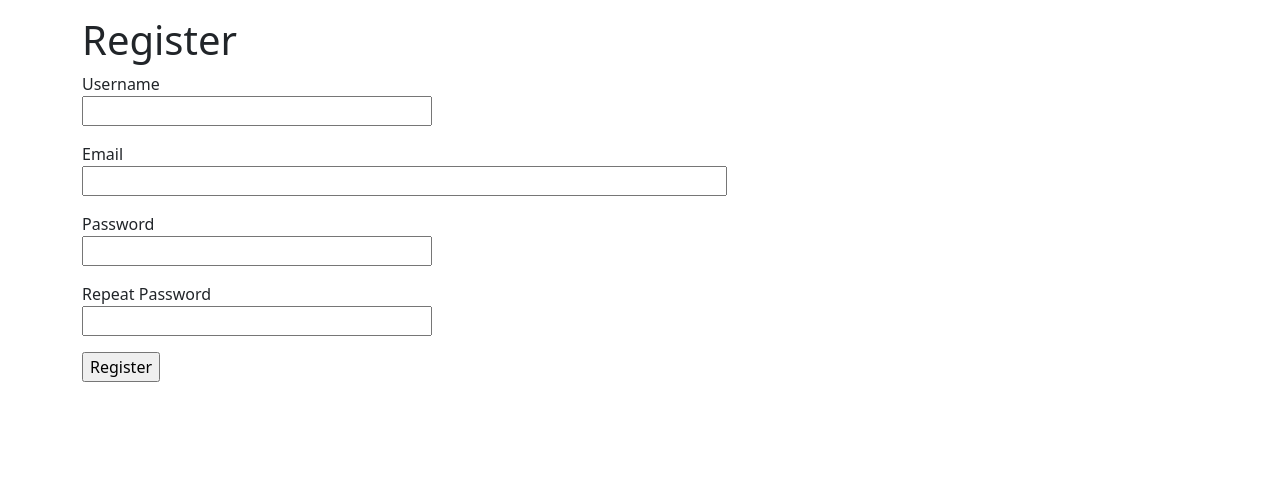
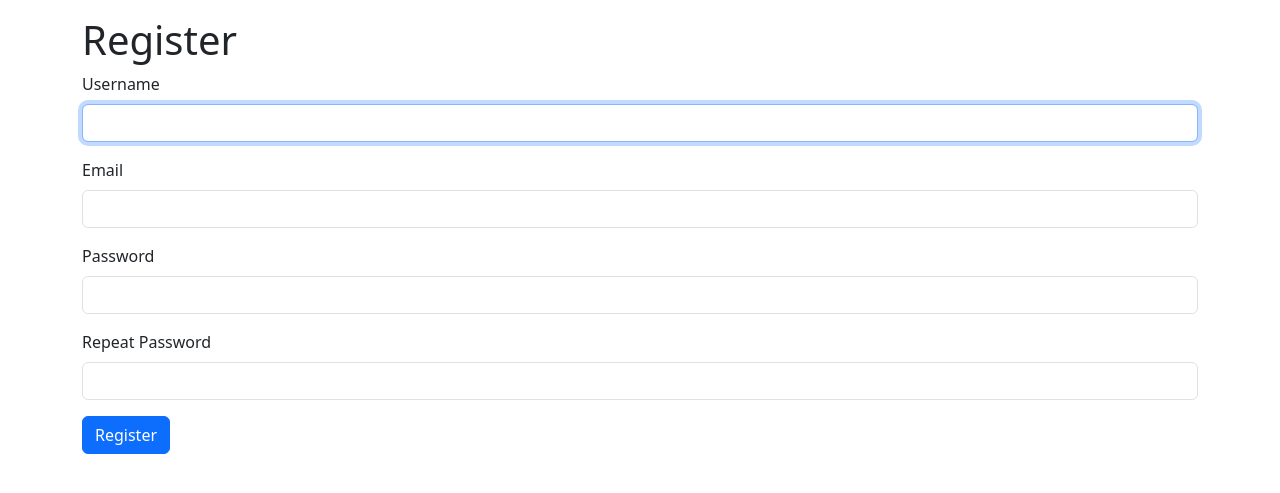
Before and after one commit to Sadnesh/flask_microblog, a Flask app: page /register in a window 1280 px wide. Shown: the part 56-549 px from the top of the page. Run offline with Flask 3, Linux system fonts and the light colour scheme; some libraries are stand-ins or nearby versions.

Commit message:
[add: quick form using bootstrap] [update: register, _post]

```diff
--- /dev/null
+++ b/app/templates/bootstrap_wtf.html
@@ -0,0 +1,82 @@
+{% macro form_field(field,autofocus) %}
+
+{%- if field.type == 'BooleanField' %}
+<div class="form-check mb-3">
+    {{ field(class='form-check-input') }}
+    {{ field.label(class='form-check-label') }}
+</div>
+
+{%- elif field.type == 'RadioField' %}
+{{ field.label(class='form-label') }}
+
+{%- for item in field %}
+<div class="form-check{% if loop.last %} mb-3{% endif %}">
+    {{ item(class='form-check-input') }}
+    {{ item.label(class='form-check-label') }}
+</div>
+{%- endfor %}
+
+{%- elif field.type == 'SelectField' %}
+{{ field.label(class='form-label') }}
+{{ field(class='form-select mb-3') }}
+
+{%- elif field.type == 'TextAreaField' %}
+<div class="mb-3">
+    {{ field.label(class='form-label') }}
+    {% if autofocus %}
+    {{ field(class='form-control' + ('is-valid' if field.errors else ''), autofocus=True) }}
+    {% else %}
+    {{ field(class='form-control' + (' is-invalid' if field.errors else '')) }}
+    {% endif %}
+
+    {%- for error in field.errors %}
+    <div class="invalid-feedback">{{ error }}</div>
+    {%- endfor %}
+</div>
+
+{%- elif field.type == 'SubmitField' %}
+{{ field(class='btn btn-primary mb-3') }}
+
+{%- else %}
+  <div class="mb-3">
+    {{ field.label(class='form-label') }}
+    {% if autofocus %}
+      {{ field(class='form-control' + (' is-invalid' if field.errors else ''), autofocus=True) }}
+    {% else %}
+      {{ field(class='form-control' + (' is-invalid' if field.errors else '')) }}
+    {% endif %}
+    {%- for error in field.errors %}
+    <div class="invalid-feedback">{{ error }}</div>
+    {%- endfor %}
+  </div>
+  {%- endif %}
+{% endmacro %}
+
+
+{% macro quick_form(form, action="", method="post", id="", novalidate=False) %}
+
+<form novalidate
+{%- if action != None %} action="{{ action }}"{% endif -%}
+{%- if method %} method="{{ method }}"{% endif %}
+{%- if id %} id="{{ id }}"{% endif -%}
+{%- if novalidate %} novalidate{% endif -%}>
+
+{{ form.hidden_tag() }}
+
+{%- for field, errors in form.errors.items() %}
+    {%- if form[field].widget.input_type == 'hidden' %}
+      {%- for error in errors %}
+      <div class="invalid-feedback">{{ error }}</div>
+      {%- endfor %}
+      {%- endif %}
+      {%- endfor %}
+
+      {% set ns = namespace(first_field=true) %}
+      {%- for field in form %}
+        {% if field.widget.input_type != 'hidden' -%}
+        {{ form_field(field, ns.first_field) }}
+        {% set ns.first_field = false %}
+    {%- endif %}
+  {%- endfor %}
+</form>
+{% endmacro %}
--- a/app/templates/register.html
+++ b/app/templates/register.html
@@ -1,39 +1,7 @@
 {% extends 'base.html' %}
+{% import 'bootstrap_wtf.html' as wtf %}
 
 {% block content %}
-
 <h1>Register</h1>
-<form action="" method="post">
-    {{ form.hidden_tag() }}
-    <p>
-        {{ form.username.label }} <br>
-        {{ form.username(size=32) }} <br>
-        {% for error in form.username.errors %}
-        <span style="color: red;">[{{ error }}]</span>
-        {% endfor %}
-    </p>
-    <p>
-        {{ form.email.label }} <br>
-        {{ form.email(size=64) }} <br>
-        {% for error in form.email.errors %}
-        <span style="color: red;">[{{ error }}]</span>
-        {% endfor %}
-    </p>
-    <p>
-        {{ form.password.label }} <br>
-        {{ form.password(size=32) }} <br>
-        {% for error in form.password.errors %}
-        <span style="color: red;">[{{ error }}]</span>
-        {% endfor %}
-    </p>
-    <p>
-        {{ form.password2.label }} <br>
-        {{ form.password2(size=32) }} <br>
-        {% for error in form.password2.errors %}
-        <span style="color: red;">[{{ error }}]</span>
-        {% endfor %}
-    </p>
-    <p>{{ form.submit() }}</p>
-
-</form>
+{{ wtf.quick_form(form) }}
 {% endblock %}
```
Also changed, not shown: app/templates/_posts.html (+6 -4 lines).
